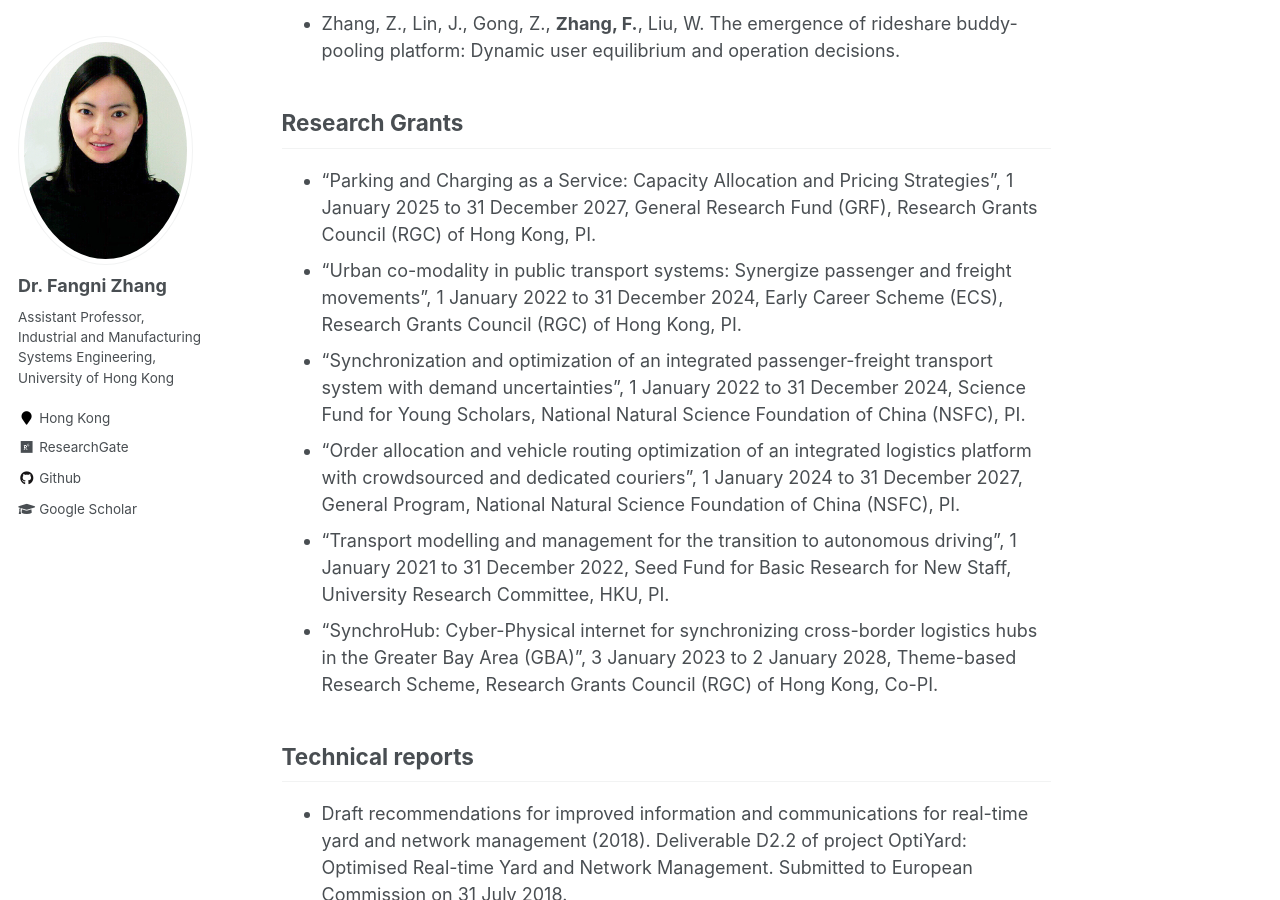
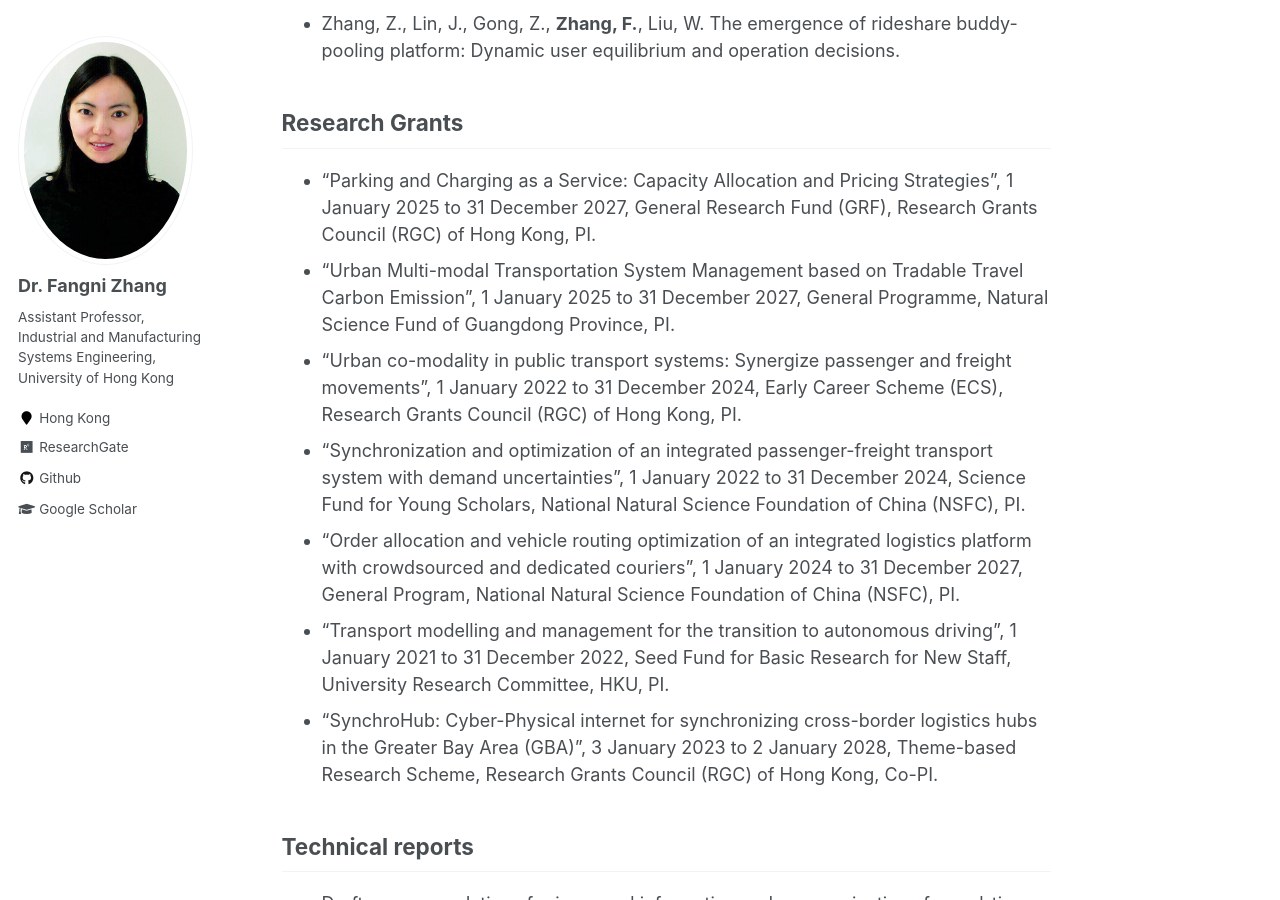
Before and after one commit to fangnizhang/fangnizhang.github.io, a Jekyll site: the page built from _pages/research.md, in a window 1280 px wide and 900 px high, scrolled down 693 px. Built offline with Jekyll 4.4.1, drawn with Linux system fonts in a browser that asks for light colours.

Commit message:
Update research.md

```diff
--- a/_pages/research.md
+++ b/_pages/research.md
@@ -18,6 +18,7 @@ Selected working papers
 Research Grants
 ------------
 * "Parking and Charging as a Service: Capacity Allocation and Pricing Strategies", 1 January 2025 to 31 December 2027, General Research Fund (GRF), Research Grants Council (RGC) of Hong Kong, PI.
+* "Urban Multi-modal Transportation System Management based on Tradable Travel Carbon Emission", 1 January 2025 to 31 December 2027, General Programme, Natural Science Fund of Guangdong Province, PI.
 * "Urban co-modality in public transport systems: Synergize passenger and freight movements", 1 January 2022 to 31 December 2024, Early Career Scheme (ECS), Research Grants Council (RGC) of Hong Kong, PI.
 * "Synchronization and optimization of an integrated passenger-freight transport system with demand uncertainties", 1 January 2022 to 31 December 2024, Science Fund for Young Scholars, National Natural Science Foundation of China (NSFC), PI.
 * "Order allocation and vehicle routing optimization of an integrated logistics platform with crowdsourced and dedicated couriers", 1 January 2024 to 31 December 2027, General Program, National Natural Science Foundation of China (NSFC), PI.
```
